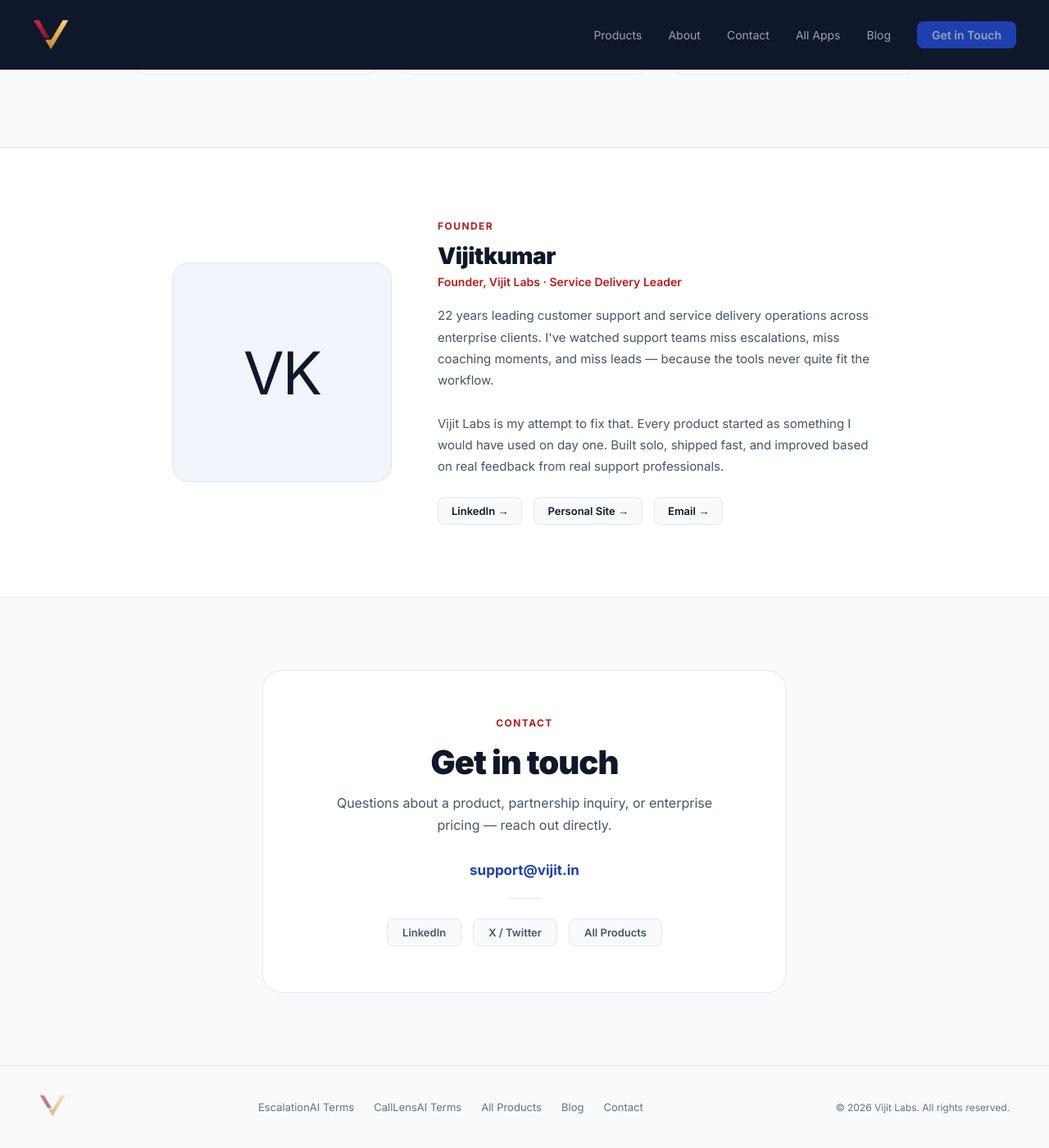
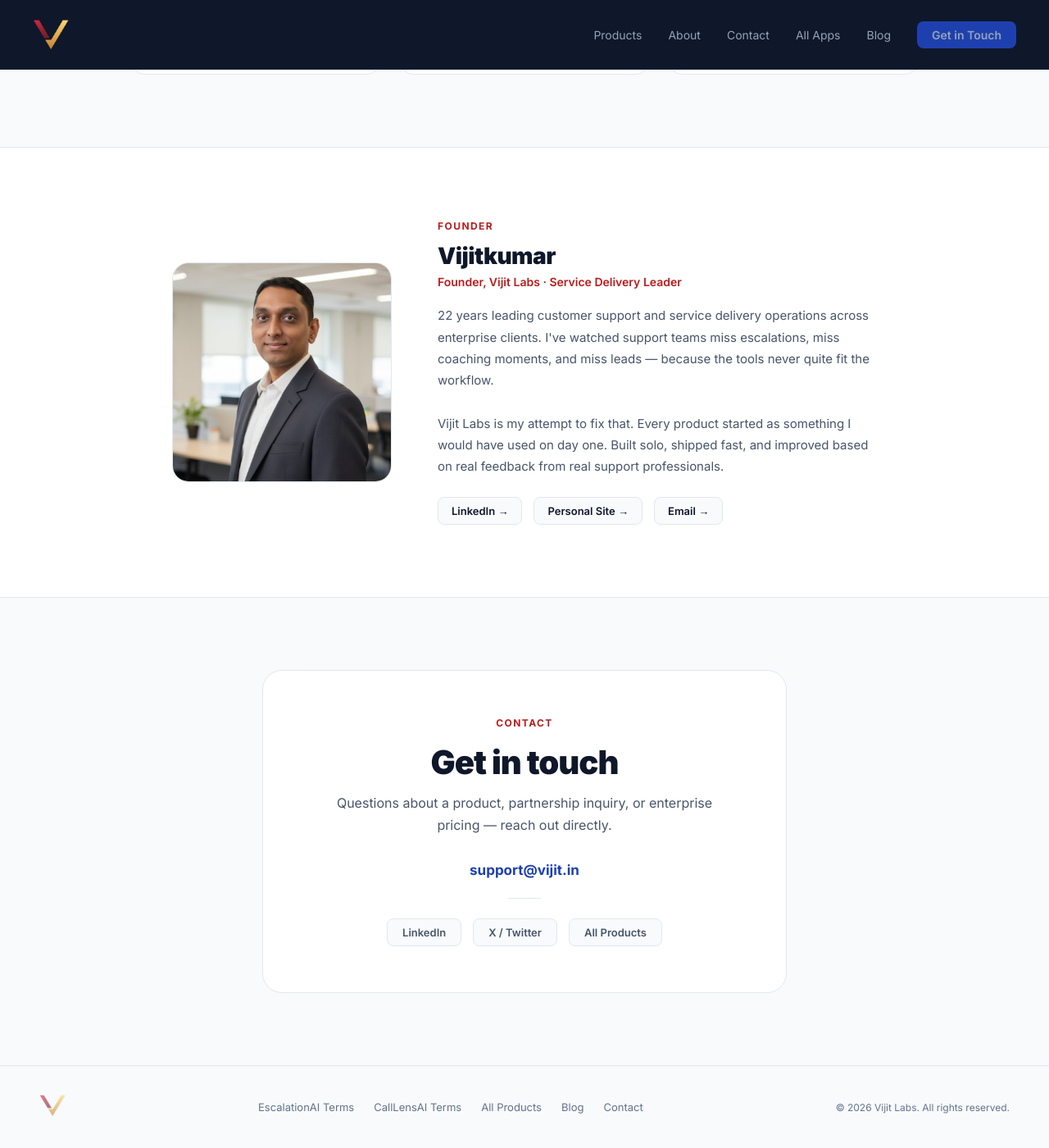
Before and after one commit to Vijit-k/vijitlabs-website, a Jekyll site: the page index.html, which Jekyll copies as it is, in a window 1280 px wide and 1400 px high, scrolled down 2156 px. Shown: the whole window at 82% size. Built offline with Jekyll 4.4.1, drawn with Linux system fonts in a browser that asks for light colours.

Commit message:
Replace VK placeholder with founder profile photo

```diff
--- a/index.html
+++ b/index.html
@@ -227,9 +227,11 @@
     }
     .founder-avatar {
       width: 100%; aspect-ratio: 1; border-radius: 20px;
-      background: rgba(30,64,175,0.06); border: 1px solid var(--border);
-      display: flex; align-items: center; justify-content: center;
-      font-size: 72px; letter-spacing: -2px;
+      overflow: hidden; border: 1px solid var(--border);
+    }
+    .founder-avatar img {
+      width: 100%; height: 100%; object-fit: cover; object-position: center top;
+      display: block;
     }
     .founder-name  { font-size: 28px; font-weight: 900; letter-spacing: -0.5px; margin-bottom: 6px; }
     .founder-title { font-size: 14px; color: var(--accent2); font-weight: 600; margin-bottom: 20px; }
@@ -434,7 +436,7 @@
   <section id="about">
     <div class="founder-wrap">
       <div>
-        <div class="founder-avatar">VK</div>
+        <div class="founder-avatar"><img src="/vijit-profile.png" alt="Vijitkumar Kunhikandi" /></div>
       </div>
       <div>
         <p class="section-label" style="text-align:left; margin-bottom:12px;">Founder</p>
```
